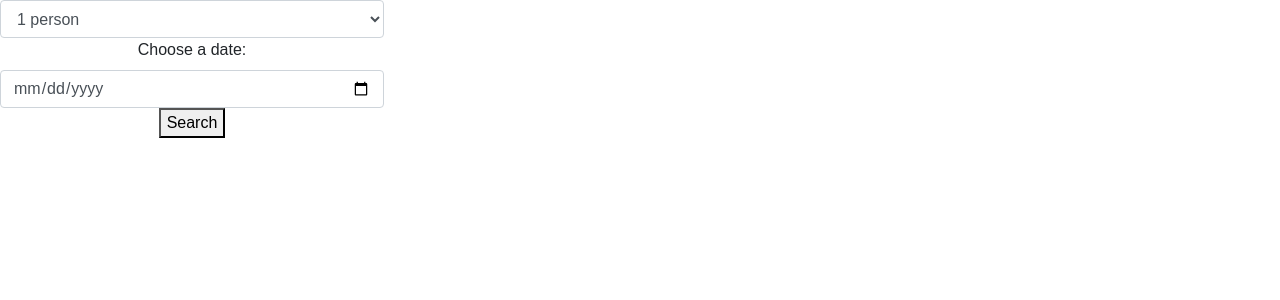
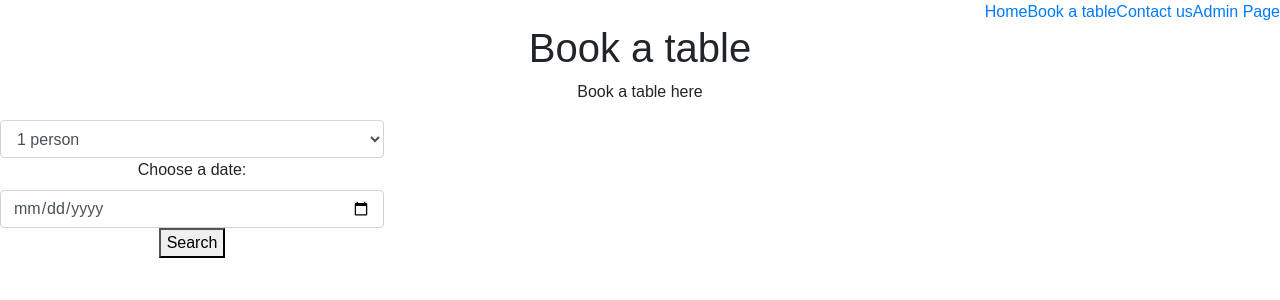
Before and after one commit to juliagulliksson/restaurant, a React (Create React App) app: page /bookatable in a window 1280 px wide. Shown: the top 300 px of the page. Built offline with nearby package versions, Linux system fonts and the light colour scheme.

Commit message:
Add router structure and packages

```diff
--- a/package.json
+++ b/package.json
@@ -5,6 +5,8 @@
   "dependencies": {
     "react": "^16.4.2",
     "react-dom": "^16.4.2",
+    "react-router": "^4.3.1",
+    "react-router-dom": "^4.3.1",
     "react-scripts": "1.1.4"
   },
   "scripts": {
--- a/src/App.js
+++ b/src/App.js
@@ -1,14 +1,22 @@
-import React, { Component } from 'react';
-import './App.css';
-import Book from './components/Book';
+import React, { Component } from "react";
+import "./App.css";
+import { Route } from "react-router-dom";
+import Book from "./components/Book";
+import Navigation from "./components/Navigation";
+import Home from "./components/routes/Home";
+import Contact from "./components/routes/Contact";
+import BookATable from "./components/routes/BookATable";
+import Admin from "./components/routes/Admin";
 
 class App extends Component {
-
-
   render() {
     return (
       <div className="App">
-        <Book/>
+        <Navigation />
+        <Route exact path="/" component={Home} />
+        <Route path="/bookatable" component={BookATable} />
+        <Route path="/contact" component={Contact} />
+        <Route path="/admin" component={Admin} />
       </div>
     );
   }
--- a/src/components/Book.js
+++ b/src/components/Book.js
@@ -1,10 +1,9 @@
-import React, { Component } from 'react';
-import SearchForm from './SearchForm';
-import SeatingForm from './SeatingForm';
-import UserForm from './UserForm';
+import React, { Component } from "react";
+import SearchForm from "./SearchForm";
+import SeatingForm from "./SeatingForm";
+import UserForm from "./UserForm";
 
 class Book extends Component {
-
   state = {
     date: "",
     chooseSeating: false,
@@ -17,75 +16,90 @@ class Book extends Component {
     },
     chosenSeating: "",
     booking: false
-  }
+  };
 
-  handleChange = (event) => {
+  handleChange = event => {
     //Update all input field states based on their HTML names
     this.setState({ [event.target.name]: event.target.value });
-  }
+  };
 
   searchForVacantSeatings = () => {
-
     let formValues = JSON.stringify(this.state.date);
-    fetch('http://localhost/restaurant/src/components/php/search.php?formData=' + formValues,{
-          method: 'GET',
-          headers: {
-              'Accept': 'application/json',
-              'Content-Type': 'application/json'
-          }
-      })
-      .then((response) => response.json())
-      .then((response) => {
+    fetch(
+      "http://localhost/restaurant/src/components/php/search.php?formData=" +
+        formValues,
+      {
+        method: "GET",
+        headers: {
+          Accept: "application/json",
+          "Content-Type": "application/json"
+        }
+      }
+    )
+      .then(response => response.json())
+      .then(response => {
         console.log(response);
         this.setSeating(response);
-      })
-  }
+      });
+  };
 
-  setSeating = (response) => {
+  setSeating = response => {
     this.setState({
       seatingTimes: {
         seatingOne: response.seatingOne,
         seatingTwo: response.seatingTwo
       },
       chooseSeating: true
-    })
-  }
+    });
+  };
 
   proceedBooking = () => {
     this.setState({
       booking: true
-    })
-  }
+    });
+  };
 
   book = () => {
     console.log(this.state);
     let formValues = JSON.stringify(this.state);
-    fetch('http://localhost/restaurant/src/components/php/post.php?formData=' + formValues,{
-          method: 'GET',
-          headers: {
-              'Accept': 'application/json',
-              'Content-Type': 'application/json'
-          }
-      })
-      .then((response) => response.json())
-      .then((response) => {
+    fetch(
+      "http://localhost/restaurant/src/components/php/post.php?formData=" +
+        formValues,
+      {
+        method: "GET",
+        headers: {
+          Accept: "application/json",
+          "Content-Type": "application/json"
+        }
+      }
+    )
+      .then(response => response.json())
+      .then(response => {
         console.log(response);
-      })
-  }
+      });
+  };
 
   render() {
     return (
       <div>
-        <SearchForm dateChange= {this.handleChange}
-        dateValue = {this.state.date} handleClick={this.searchForVacantSeatings}/>
+        <SearchForm
+          dateChange={this.handleChange}
+          dateValue={this.state.date}
+          handleClick={this.searchForVacantSeatings}
+        />
 
-        {this.state.chooseSeating &&
-        <SeatingForm seatingTimes = {this.state.seatingTimes}
-        chosenSeating = {this.state.chosenSeating}
-        handleChange={this.handleChange}
-        handleClick = {this.proceedBooking} /> }
+        {this.state.chooseSeating && (
+          <SeatingForm
+            seatingTimes={this.state.seatingTimes}
+            chosenSeating={this.state.chosenSeating}
+            handleChange={this.handleChange}
+            handleClick={this.proceedBooking}
+          />
+        )}
 
-        {this.state.booking && <UserForm handleChange={this.handleChange} handleClick={this.book}/>}
+        {this.state.booking && (
+          <UserForm handleChange={this.handleChange} handleClick={this.book} />
+        )}
       </div>
     );
   }
--- /dev/null
+++ b/src/components/Navigation.js
@@ -0,0 +1,25 @@
+import React from "react";
+import { Link } from "react-router-dom";
+
+class Navigation extends React.Component {
+  render() {
+    return (
+      <ul className="nav justify-content-end">
+        <li className="nav-item">
+          <Link to="/">Home</Link>
+        </li>
+        <li className="nav-item">
+          <Link to="/bookatable">Book a table</Link>
+        </li>
+        <li className="nav-item">
+          <Link to="/contact">Contact us</Link>
+        </li>
+        <li className="nav-item">
+          <Link to="/admin">Admin Page</Link>
+        </li>
+      </ul>
+    );
+  }
+}
+
+export default Navigation;
--- /dev/null
+++ b/src/components/routes/Admin.js
@@ -0,0 +1,10 @@
+import React from "react";
+
+export default function Admin() {
+  return (
+    <div>
+      <h1>Admin page</h1>
+      <p />
+    </div>
+  );
+}
--- /dev/null
+++ b/src/components/routes/BookATable.js
@@ -0,0 +1,12 @@
+import React from "react";
+import Book from "../Book";
+
+export default function BookATable() {
+  return (
+    <div>
+      <h1>Book a table</h1>
+      <p>Book a table here</p>
+      <Book />
+    </div>
+  );
+}
--- /dev/null
+++ b/src/components/routes/Contact.js
@@ -0,0 +1,10 @@
+import React from "react";
+
+export default function Contact() {
+  return (
+    <div>
+      <h1>Contact us</h1>
+      <p>Hello :) </p>
+    </div>
+  );
+}
--- /dev/null
+++ b/src/components/routes/Home.js
@@ -0,0 +1,10 @@
+import React from "react";
+
+export default function Home() {
+  return (
+    <div>
+      <h1>Home</h1>
+      <p>This is the home page.</p>
+    </div>
+  );
+}
--- a/src/index.js
+++ b/src/index.js
@@ -1,8 +1,14 @@
-import React from 'react';
-import ReactDOM from 'react-dom';
-import './index.css';
-import App from './App';
-import registerServiceWorker from './registerServiceWorker';
+import React from "react";
+import ReactDOM from "react-dom";
+import "./index.css";
+import App from "./App";
+import registerServiceWorker from "./registerServiceWorker";
+import { BrowserRouter } from "react-router-dom";
 
-ReactDOM.render(<App />, document.getElementById('root'));
+ReactDOM.render(
+  <BrowserRouter>
+    <App />
+  </BrowserRouter>,
+  document.getElementById("root")
+);
 registerServiceWorker();
```
Also changed, not shown: 1 other file (tests, documents, lock files or other folders).
